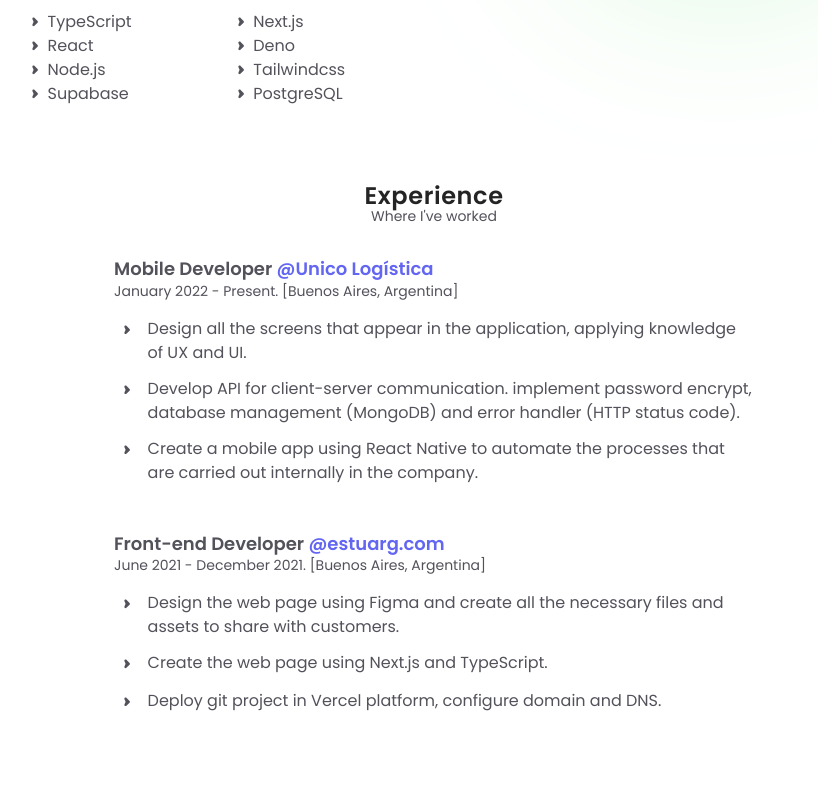
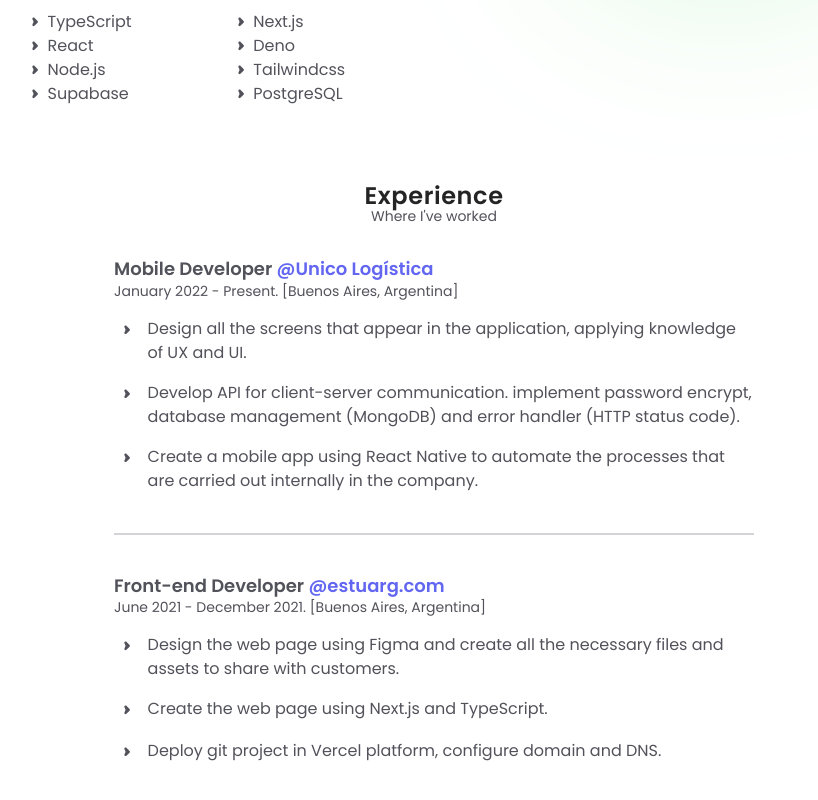
Before and after one commit to diecodev/diecodev, a Next.js app: page / in a window 1280 px wide. Shown: the part 961-1761 px from the top of the page, without its empty margins (206-1024 px from the left). Before the commit the page ends 1687 px from the top, so only its background shows below. Built offline with nearby package versions, Linux system fonts and the light colour scheme.

Commit message:
Add: resume route and border to limit work section

```diff
--- a/app/components/experience.tsx
+++ b/app/components/experience.tsx
@@ -11,14 +11,14 @@ export const Experience = () => {
         </div>
         {
           experienceArray.map((exp)=>(
-            <article key={exp.id} className={`text-zinc-600 ${exp.id !== '0' && 'mt-12'}`}>
+            <article key={exp.id} className={`text-zinc-600 first-of-type:pt-0 py-10 ${exp.id !== '0' && 'border-t-2 border-t-zinc-300'}`}>
               <header className='mb-4'>
                 <h3 className='font-semibold text-lg leading-tight'>{exp.position} <span className='text-indigo-500'>@{exp.company}</span></h3>
                 <p className='text-sm'>{exp.date}</p>
               </header>
               <ul>
                 {exp.requirements.map((req, index) => (
-                  <li key={index} className='flex gap-2 items-start my-3'>
+                  <li key={index} className='flex gap-2 items-start mt-4'>
                     <span className='text-[.6rem] flex-none p-2'><ListItem /></span>
                     <p>{req}</p>
                   </li>
--- a/app/components/header.tsx
+++ b/app/components/header.tsx
@@ -1,3 +1,4 @@
+
 import Link from 'next/link'
 
 export const Header = () => {
--- /dev/null
+++ b/app/resume.pdf/head.tsx
@@ -0,0 +1,11 @@
+export default function Head() {
+  return (
+    <>
+      <title>Resume.pdf</title>
+      <meta content='width=device-width, initial-scale=1' name='viewport' />
+      <meta name='description' content='diecodev resume.' />
+      <meta charSet='UTF-8' />
+      <meta httpEquiv='X-UA-Compatible' content='IE=edge' />
+    </>
+  )
+}
--- /dev/null
+++ b/app/resume.pdf/page.tsx
@@ -0,0 +1,7 @@
+export default function ResumePage() {
+  return (
+    <object data="/diego_diaz_resume.pdf" type="application/pdf" className='w-screen h-screen'>
+        <div>No online PDF viewer installed</div>
+    </object>
+  )
+}
```
Also changed, not shown: 1 other file (tests, documents, lock files or other folders).
